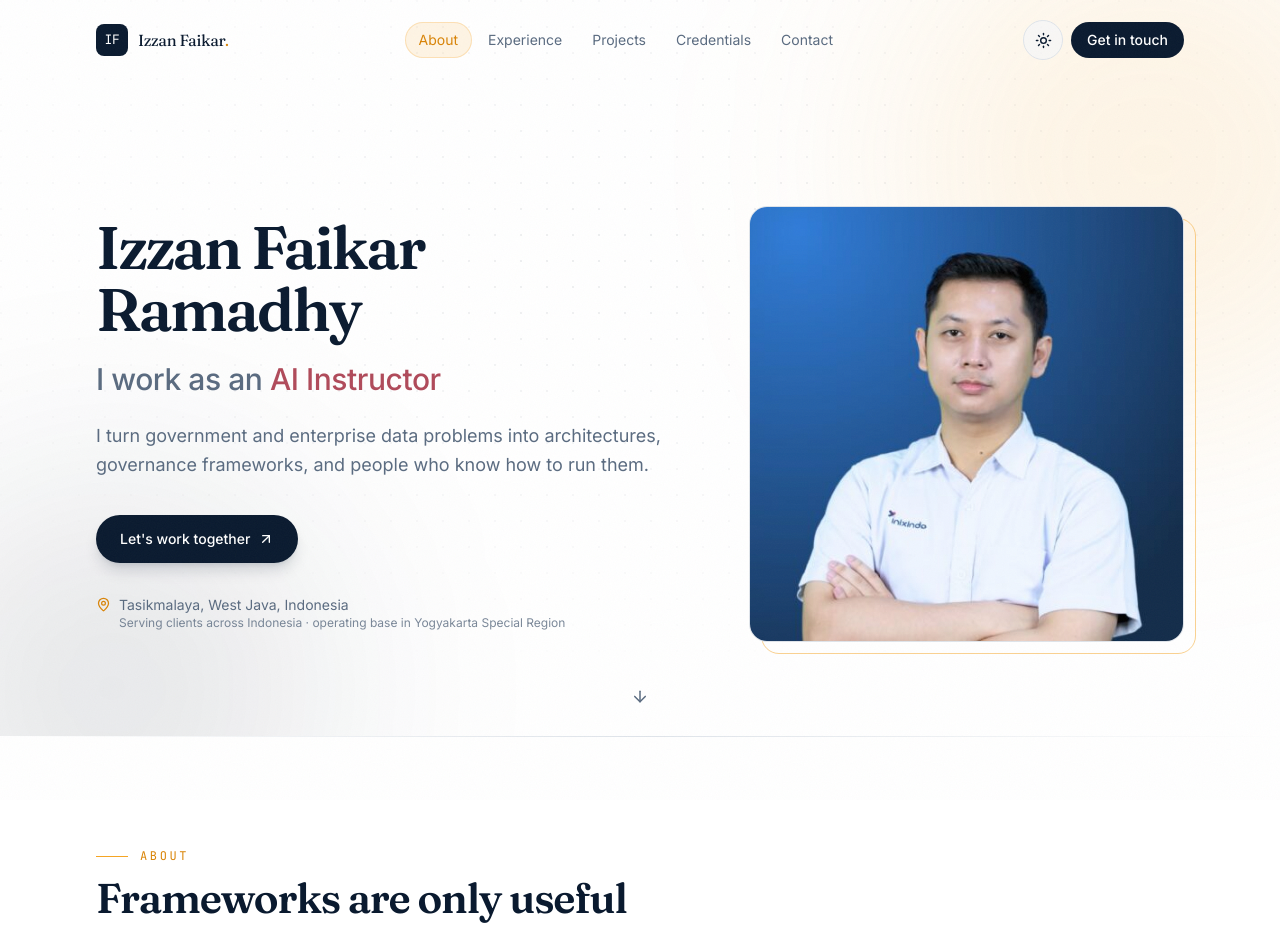
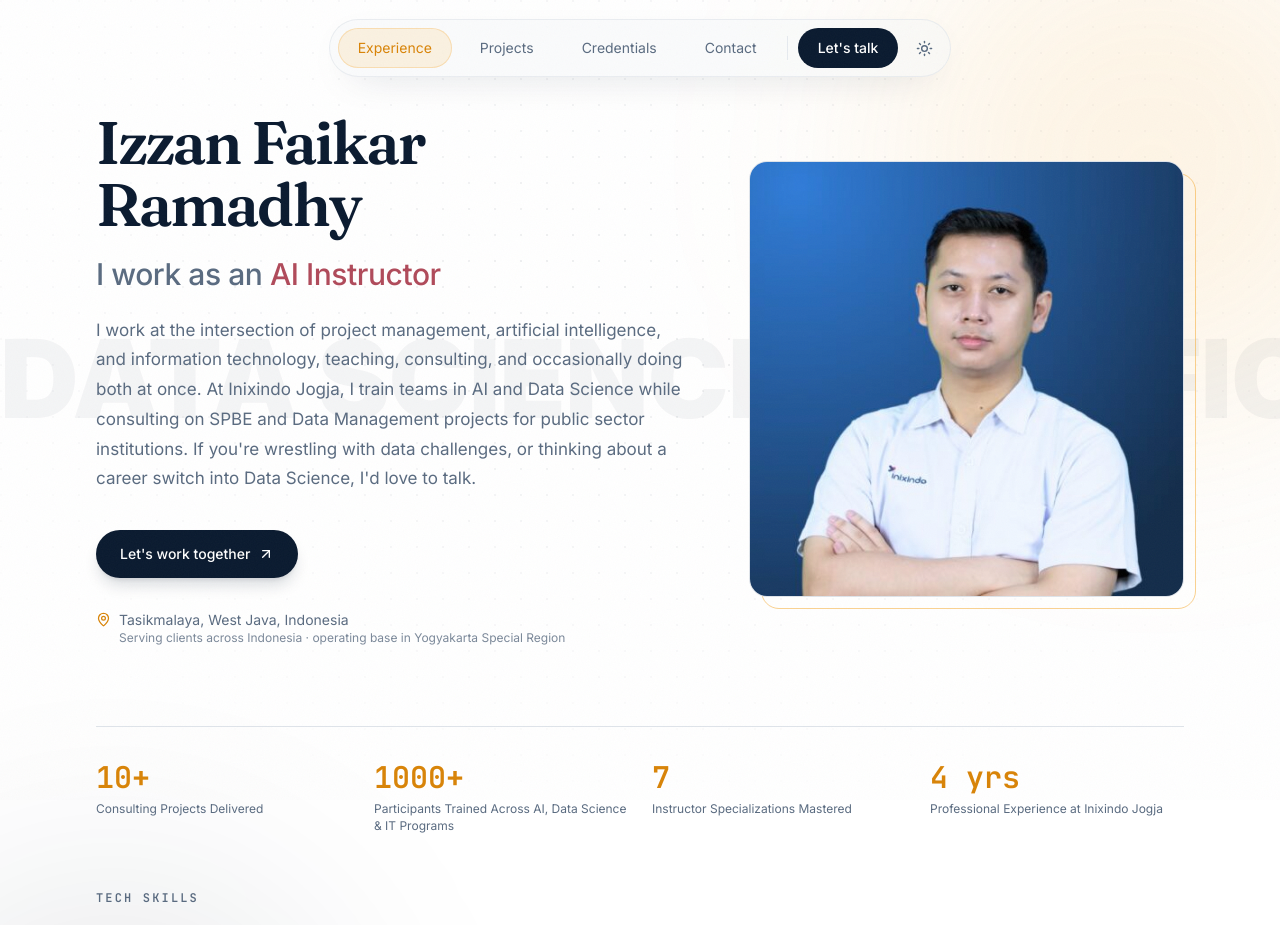
Before and after one commit to izzanfr/portofolio-izzan-web, a Next.js app: page / in a window 1280 px wide. Shown: the top 925 px of the page. Built offline with nearby package versions, Linux system fonts and the light colour scheme.

Commit message:
Update V1.1

```diff
--- a/app/globals.css
+++ b/app/globals.css
@@ -274,3 +274,30 @@ html[data-preload]:not(.intro-done) body {
     animation-name: none;
   }
 }
+
+/* ---------------------------------------------------------------
+   Hero backdrop wordmark
+
+   The track holds two identical halves, so a -50% shift lands the
+   second where the first began and the drift never seams. Slow on
+   purpose: it is a background texture, not something to watch.
+--------------------------------------------------------------- */
+@keyframes wordmark-drift {
+  from {
+    transform: translate3d(0, 0, 0);
+  }
+  to {
+    transform: translate3d(-50%, 0, 0);
+  }
+}
+
+.marquee-wordmark {
+  animation: wordmark-drift 60s linear infinite;
+  will-change: transform;
+}
+
+@media (prefers-reduced-motion: reduce) {
+  .marquee-wordmark {
+    animation-name: none;
+  }
+}
--- a/app/page.tsx
+++ b/app/page.tsx
@@ -1,5 +1,4 @@
 import { Hero } from "@/components/sections/Hero";
-import { About } from "@/components/sections/About";
 import { Experience } from "@/components/sections/Experience";
 import { Projects } from "@/components/sections/Projects";
 import { Certifications } from "@/components/sections/Certifications";
@@ -9,7 +8,6 @@ export default function Home() {
   return (
     <>
       <Hero />
-      <About />
       <Experience />
       <Projects />
       <Certifications />
--- a/components/layout/Navbar.tsx
+++ b/components/layout/Navbar.tsx
@@ -31,43 +31,20 @@ export function Navbar() {
   }, [open]);
 
   return (
-    <header
-      className={cn(
-        "fixed inset-x-0 top-0 z-50 transition-all duration-300",
-        scrolled
-          ? "border-b border-border/80 bg-background/72 shadow-[0_10px_30px_-24px_rgba(10,26,47,0.55)] backdrop-blur-xl backdrop-saturate-150"
-          : "border-b border-transparent bg-transparent",
-      )}
-    >
-      {/* Texture: a faint navy-to-transparent wash plus grain, so the scrolled bar
-          reads as a surface rather than flat white */}
-      <div
-        aria-hidden
-        className={cn(
-          "pointer-events-none absolute inset-0 -z-10 transition-opacity duration-300",
-          scrolled ? "opacity-100" : "opacity-0",
-        )}
-      >
-        <div className="absolute inset-0 bg-gradient-to-b from-navy/[0.055] to-transparent dark:from-white/[0.045]" />
-        <div className="absolute inset-x-0 bottom-0 h-px bg-gradient-to-r from-transparent via-accent/35 to-transparent" />
-      </div>
-
-      <nav className="container-page flex h-16 items-center justify-between md:h-20">
-        <Link
-          href="/"
-          className="group flex items-center gap-2.5 font-display text-base tracking-[-0.02em]"
-          onClick={() => setOpen(false)}
+    <header className="fixed inset-x-0 top-0 z-50">
+      <nav className="container-page flex h-20 items-center justify-center md:h-24">
+        {/* Floating capsule: the links, the primary CTA and the theme toggle
+            read as one grouped control rather than a flat bar. It carries its
+            own glass surface, so the header stays transparent and the pill
+            appears to hover, firming up a touch once the page is scrolled. */}
+        <ul
+          className={cn(
+            "hidden items-center gap-2 rounded-full border p-2 backdrop-blur-xl backdrop-saturate-150 transition-all duration-300 md:flex",
+            scrolled
+              ? "border-border/80 bg-surface/85 shadow-[0_16px_44px_-20px_rgba(10,26,47,0.5)] dark:bg-surface/60"
+              : "border-border/60 bg-surface/55 shadow-[0_12px_40px_-24px_rgba(10,26,47,0.4)] dark:bg-surface/40",
+          )}
         >
-          <span className="grid h-8 w-8 place-items-center rounded-lg bg-navy font-mono text-[13px] text-white transition-transform duration-300 group-hover:-rotate-6 dark:bg-accent dark:text-accent-contrast">
-            IF
-          </span>
-          <span className="hidden sm:inline">
-            {profile.shortName} Faikar
-            <span className="text-accent-strong dark:text-accent">.</span>
-          </span>
-        </Link>
-
-        <ul className="hidden items-center gap-0.5 md:flex">
           {navLinks.map((link) => {
             const isActive = active === link.id;
             return (
@@ -76,7 +53,7 @@ export function Navbar() {
                   href={link.href}
                   aria-current={isActive ? "true" : undefined}
                   className={cn(
-                    "group relative block px-3.5 py-2 text-sm transition-colors duration-200",
+                    "relative block rounded-full px-5 py-2.5 text-sm transition-colors duration-200",
                     isActive
                       ? "text-accent-strong dark:text-accent"
                       : "text-muted hover:text-foreground",
@@ -90,27 +67,29 @@ export function Navbar() {
                     />
                   )}
                   <span className="relative">{link.label}</span>
-                  {/* Hover underline stays available for inactive items */}
-                  <span
-                    className={cn(
-                      "absolute inset-x-3.5 bottom-1 h-px origin-left scale-x-0 bg-border transition-transform duration-300",
-                      !isActive && "group-hover:scale-x-100",
-                    )}
-                  />
                 </Link>
               </li>
             );
           })}
+
+          {/* Divider, then the actions: CTA plus the theme toggle */}
+          <li aria-hidden className="mx-0.5 h-6 w-px shrink-0 bg-border/70" />
+          <li>
+            <a
+              href={`mailto:${profile.email}`}
+              className="block rounded-full bg-navy px-5 py-2.5 text-sm font-medium text-white transition-colors duration-300 hover:bg-navy-soft dark:bg-accent dark:text-accent-contrast dark:hover:bg-accent-strong"
+            >
+              Let&apos;s talk
+            </a>
+          </li>
+          <li>
+            <ThemeToggle className="h-9 w-9 text-muted hover:bg-accent/10 hover:text-accent-strong dark:hover:text-accent" />
+          </li>
         </ul>
 
-        <div className="flex items-center gap-2">
-          <ThemeToggle />
-          <a
-            href={`mailto:${profile.email}`}
-            className="hidden rounded-full bg-navy px-4 py-2 text-sm font-medium text-white transition-all duration-300 hover:bg-navy-soft hover:shadow-lg hover:shadow-navy/20 md:inline-block dark:bg-accent dark:text-accent-contrast dark:hover:bg-accent-strong"
-          >
-            Get in touch
-          </a>
+        {/* Mobile controls, pushed to the right since the logo is gone */}
+        <div className="ml-auto flex items-center gap-2 md:hidden">
+          <ThemeToggle className="h-10 w-10 border border-border bg-surface/70 hover:border-accent hover:text-accent-strong dark:hover:text-accent" />
           <button
             type="button"
             onClick={() => setOpen((v) => !v)}
@@ -177,7 +156,7 @@ export function Navbar() {
                 onClick={() => setOpen(false)}
                 className="mt-5 rounded-full bg-navy px-5 py-3 text-center text-sm font-medium text-white dark:bg-accent dark:text-accent-contrast"
               >
-                Get in touch
+                Let&apos;s talk
               </motion.a>
             </ul>
           </motion.div>
--- a/components/layout/ThemeToggle.tsx
+++ b/components/layout/ThemeToggle.tsx
@@ -3,11 +3,15 @@
 import { motion } from "framer-motion";
 import { Moon, Sun } from "lucide-react";
 import { useTheme } from "@/components/providers/ThemeProvider";
+import { cn } from "@/lib/utils";
 
 /**
  * Both icons are always mounted and crossfaded with `dark:` variants, so the
  * button renders identically on server and client — no hydration mismatch and
  * no theme flash.
+ *
+ * Chrome (size, border, background) is left to the caller so the same button can
+ * be a bordered pill on its own or a bare icon nested inside the nav capsule.
  */
 export function ThemeToggle({ className }: { className?: string }) {
   const { toggleTheme } = useTheme();
@@ -19,7 +23,10 @@ export function ThemeToggle({ className }: { className?: string }) {
       aria-label="Toggle color theme"
       whileHover={{ scale: 1.06 }}
       whileTap={{ scale: 0.92 }}
-      className={`relative grid h-10 w-10 place-items-center overflow-hidden rounded-full border border-border bg-surface/70 text-foreground transition-colors hover:border-accent hover:text-accent-strong dark:hover:text-accent ${className ?? ""}`}
+      className={cn(
+        "relative grid place-items-center overflow-hidden rounded-full text-foreground transition-colors",
+        className,
+      )}
     >
       <span className="col-start-1 row-start-1 grid place-items-center transition-all duration-300 dark:-translate-y-3 dark:rotate-45 dark:opacity-0">
         <Sun size={17} />
--- a/components/sections/About.tsx
+++ /dev/null
@@ -1,40 +0,0 @@
-import { Section } from "@/components/ui/Section";
-import { Reveal } from "@/components/ui/Reveal";
-import { TechMarquee } from "@/components/ui/TechMarquee";
-import { profile } from "@/lib/content";
-
-export function About() {
-  return (
-    <Section
-      id="about"
-      eyebrow="About"
-      title="Frameworks are only useful when someone can run them."
-      tone="base"
-    >
-      <div className="max-w-3xl space-y-5">
-        {profile.about.map((paragraph, index) => (
-          <Reveal key={index} delay={index * 0.08}>
-            <p className="text-base leading-[1.75] text-muted md:text-[1.0625rem]">{paragraph}</p>
-          </Reveal>
-        ))}
-      </div>
-
-      <Reveal delay={0.24}>
-        <dl className="mt-10 grid grid-cols-2 gap-x-6 gap-y-8 border-t border-border pt-8 sm:grid-cols-4">
-          {profile.stats.map((stat) => (
-            <div key={stat.label}>
-              <dt className="font-mono text-2xl font-semibold text-accent-strong dark:text-accent md:text-3xl">
-                {stat.value}
-              </dt>
-              <dd className="mt-1.5 text-xs leading-snug text-muted">{stat.label}</dd>
-            </div>
-          ))}
-        </dl>
-      </Reveal>
-
-      <Reveal delay={0.1} className="mt-14">
-        <TechMarquee />
-      </Reveal>
-    </Section>
-  );
-}
--- a/components/sections/Hero.tsx
+++ b/components/sections/Hero.tsx
@@ -2,8 +2,10 @@
 
 import Image from "next/image";
 import { motion } from "framer-motion";
-import { ArrowDown, ArrowUpRight, MapPin } from "lucide-react";
+import { ArrowUpRight, MapPin } from "lucide-react";
 import { RotatingText } from "@/components/ui/RotatingText";
+import { Reveal } from "@/components/ui/Reveal";
+import { TechMarquee } from "@/components/ui/TechMarquee";
 import { useIntroDone } from "@/components/Preloader";
 import { profile } from "@/lib/content";
 
@@ -23,14 +25,11 @@ export function Hero() {
   const enter = introDone ? "visible" : "hidden";
 
   return (
-    <section
-      id="home"
-      className="relative flex min-h-[92svh] items-center overflow-hidden pt-24 md:pt-28"
-    >
+    <section id="home" className="relative overflow-hidden pt-24 pb-20 md:pt-28 md:pb-28">
       {/* Ambient background: dotted grid fading out, plus one warm amber bloom */}
       <div
         aria-hidden
-        className="dot-grid pointer-events-none absolute inset-0 opacity-40 [mask-image:radial-gradient(70%_60%_at_50%_35%,black,transparent)]"
+        className="dot-grid pointer-events-none absolute inset-0 opacity-40 [mask-image:radial-gradient(70%_50%_at_50%_25%,black,transparent)]"
       />
       <div
         aria-hidden
@@ -42,9 +41,26 @@ export function Hero() {
       />
 
       <div className="container-page relative">
-        {/* Photo leads on mobile, then swaps into the right-hand column at lg so
-            the text keeps the natural reading position on wide screens. */}
-        <div className="grid items-center gap-12 lg:grid-cols-[1.15fr_0.85fr] lg:gap-16">
+        {/* Top row: two-column intro, sitting over a faint drifting wordmark. */}
+        <div className="relative">
+          {/* Decorative backdrop, broken out to full-viewport width and clipped
+              back to it, so the wordmark spans edge to edge behind the content.
+              Faint enough to read as texture, only drawn on lg where there is
+              room for it behind the two-column layout. */}
+          <div
+            aria-hidden
+            className="pointer-events-none absolute inset-y-0 left-1/2 hidden w-screen -translate-x-1/2 select-none items-center overflow-hidden lg:flex"
+          >
+            {/* Two identical halves feed the seamless -50% drift. The separator
+                gap is padding, not a trailing space, so neither half loses width
+                to whitespace collapsing and the loop never jumps. */}
+            <div className="marquee-wordmark w-max whitespace-nowrap font-sans text-[8.5vw] font-black uppercase leading-none tracking-[-0.01em] text-navy/[0.045] dark:text-white/[0.05]">
+              <span className="pe-[0.32em]">Data Science • Artificial Intelligence •</span>
+              <span className="pe-[0.32em]">Data Science • Artificial Intelligence •</span>
+            </div>
+          </div>
+
+          <div className="relative grid items-center gap-12 lg:grid-cols-[1.15fr_0.85fr] lg:gap-16">
             <div className="order-2 lg:order-1">
               <motion.h1
                 custom={0}
@@ -72,9 +88,9 @@ export function Hero() {
                 variants={rise}
                 initial="hidden"
                 animate={enter}
-              className="mt-6 max-w-2xl text-base leading-relaxed text-muted md:text-lg"
+                className="mt-6 max-w-2xl text-base leading-[1.75] text-muted md:text-[1.0625rem]"
               >
-              {profile.heroIntro}
+                {profile.introBody}
               </motion.p>
 
               <motion.div
@@ -144,22 +160,24 @@ export function Hero() {
           </div>
         </div>
 
-      <motion.a
-        href="#about"
-        aria-label="Scroll to about section"
-        initial={{ opacity: 0 }}
-        animate={{ opacity: introDone ? 1 : 0 }}
-        transition={{ delay: 1.1 }}
-        className="absolute bottom-8 left-1/2 hidden -translate-x-1/2 text-muted transition-colors hover:text-accent-strong md:block dark:hover:text-accent"
-      >
-        <motion.span
-          animate={{ y: [0, 7, 0] }}
-          transition={{ duration: 1.8, repeat: Infinity, ease: "easeInOut" }}
-          className="block"
-        >
-          <ArrowDown size={18} />
-        </motion.span>
-      </motion.a>
+        {/* Stat pills, sitting on a rule that separates them from the intro. */}
+        <Reveal delay={0.1}>
+          <dl className="mt-16 grid grid-cols-2 gap-x-6 gap-y-8 border-t border-border pt-8 sm:grid-cols-4 md:mt-20">
+            {profile.stats.map((stat) => (
+              <div key={stat.label}>
+                <dt className="font-mono text-2xl font-semibold text-accent-strong dark:text-accent md:text-3xl">
+                  {stat.value}
+                </dt>
+                <dd className="mt-1.5 text-xs leading-snug text-muted">{stat.label}</dd>
+              </div>
+            ))}
+          </dl>
+        </Reveal>
+
+        <Reveal delay={0.1} className="mt-14">
+          <TechMarquee />
+        </Reveal>
+      </div>
     </section>
   );
 }
--- a/content/profile.json
+++ b/content/profile.json
@@ -15,11 +15,7 @@
   "linkedin": "https://linkedin.com/in/izzanfaikar",
   "linkedinLabel": "linkedin.com/in/izzanfaikar",
   "avatar": "/Foto Profile.jpg",
-  "about": [
-    "An experienced professional working at the intersection of project management, artificial intelligence, and information technology. I hold the CAPM® certification from PMI and currently serve as a Professional AI, Data Science, and Project Management Instructor at Inixindo Jogja.",
-    "Alongside teaching, I work as an IT Consultant on Data Management and SPBE (National Digital Government Architecture) projects, where I translate regulation and framework theory into documentation that public sector institutions can actually operate.",
-    "Open to conversations about data challenges, governance assessments, or a career switch into Data Science."
-  ],
+  "introBody": "I work at the intersection of project management, artificial intelligence, and information technology, teaching, consulting, and occasionally doing both at once. At Inixindo Jogja, I train teams in AI and Data Science while consulting on SPBE and Data Management projects for public sector institutions. If you're wrestling with data challenges, or thinking about a career switch into Data Science, I'd love to talk.",
   "stats": [
     { "value": "10+", "label": "Consulting Projects Delivered" },
     {
--- a/lib/content.ts
+++ b/lib/content.ts
@@ -6,7 +6,6 @@ export type Profile = typeof profileJson;
 export const profile: Profile = profileJson;
 
 export const navLinks = [
-  { href: "/#about", id: "about", label: "About" },
   { href: "/#experience", id: "experience", label: "Experience" },
   { href: "/#projects", id: "projects", label: "Projects" },
   { href: "/#credentials", id: "credentials", label: "Credentials" },
```
Also changed, not shown: components/ui/TechMarquee.tsx (+26 -14 lines), public/logos/Microsoft Project.svg (added), public/logos/Power BI.svg (added). Lines whose indentation alone changed are shown as unchanged.
